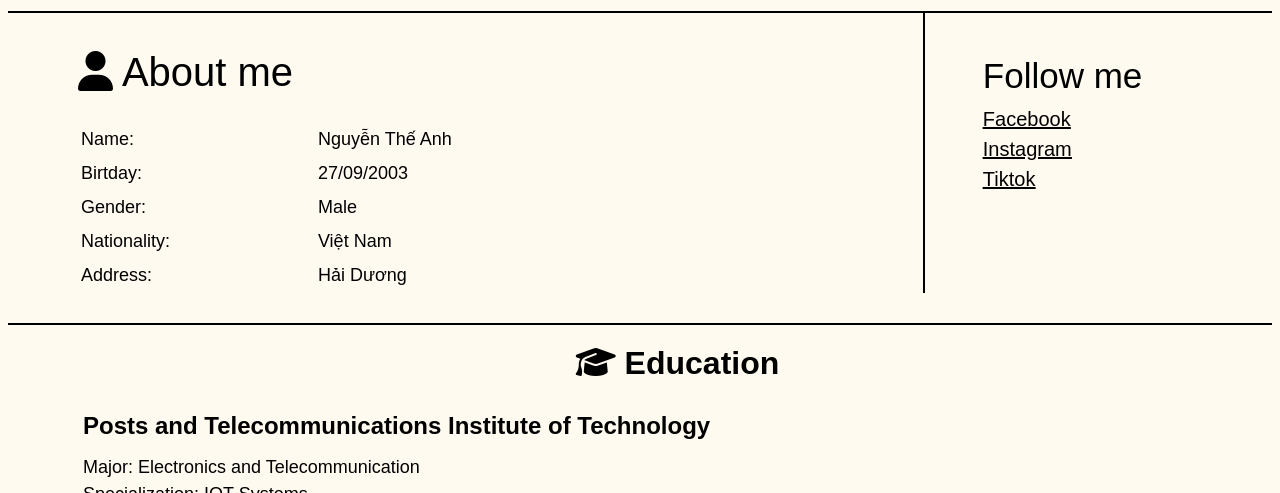
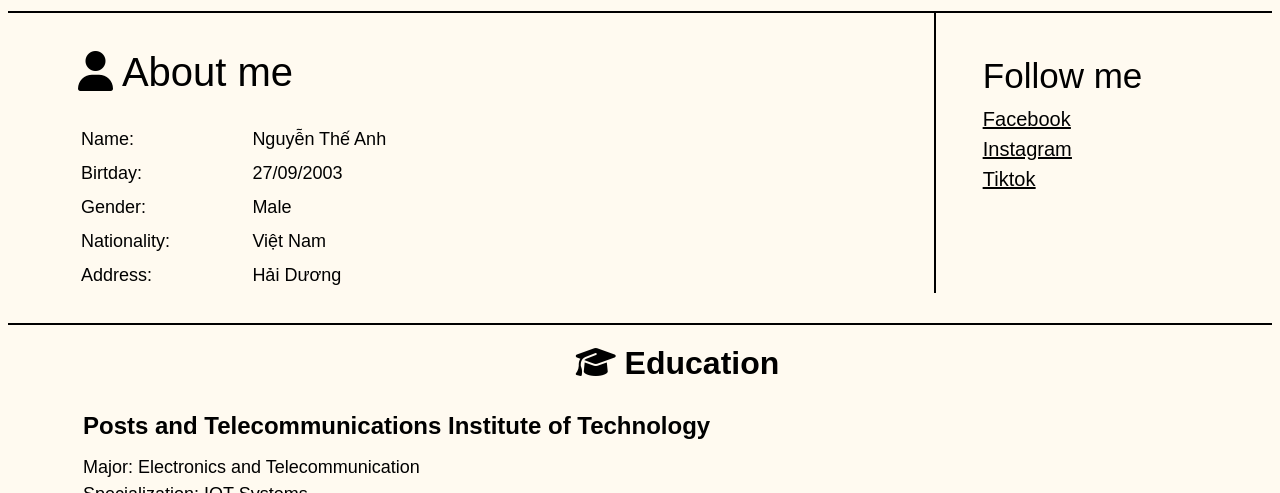
Before and after one commit to anhnta27/bai-tap-lon-nhom-3, a plain HTML site: page B21DCVT063/profile/index.html in a window 1280 px wide. Shown: the part 747-1240 px from the top of the page. Drawn offline with Linux system fonts and the light colour scheme.

Commit message:
new change

```diff
--- a/B21DCVT063/profile/assets/main.css
+++ b/B21DCVT063/profile/assets/main.css
@@ -65,7 +65,7 @@ a {
 }
 .box1 {
     height: 100%;
-    width: 70%;
+    width: 70vw;
     border: solid 2px;
     border-top: 0;
     border-left: 0;
@@ -79,12 +79,12 @@ a {
     margin-bottom: 30px;
 }
 table {
-    width: 70%;
+    width: 50%;
     line-height: 30px;
 }
 .box2 {
     height: 100%;
-    width: 30%;
+    width: 30vw;
     position: absolute;
     left: 70%;
     top: 0;
```
Also changed, not shown: B21DCVT063/profile/index.html (+3 -3 lines).
